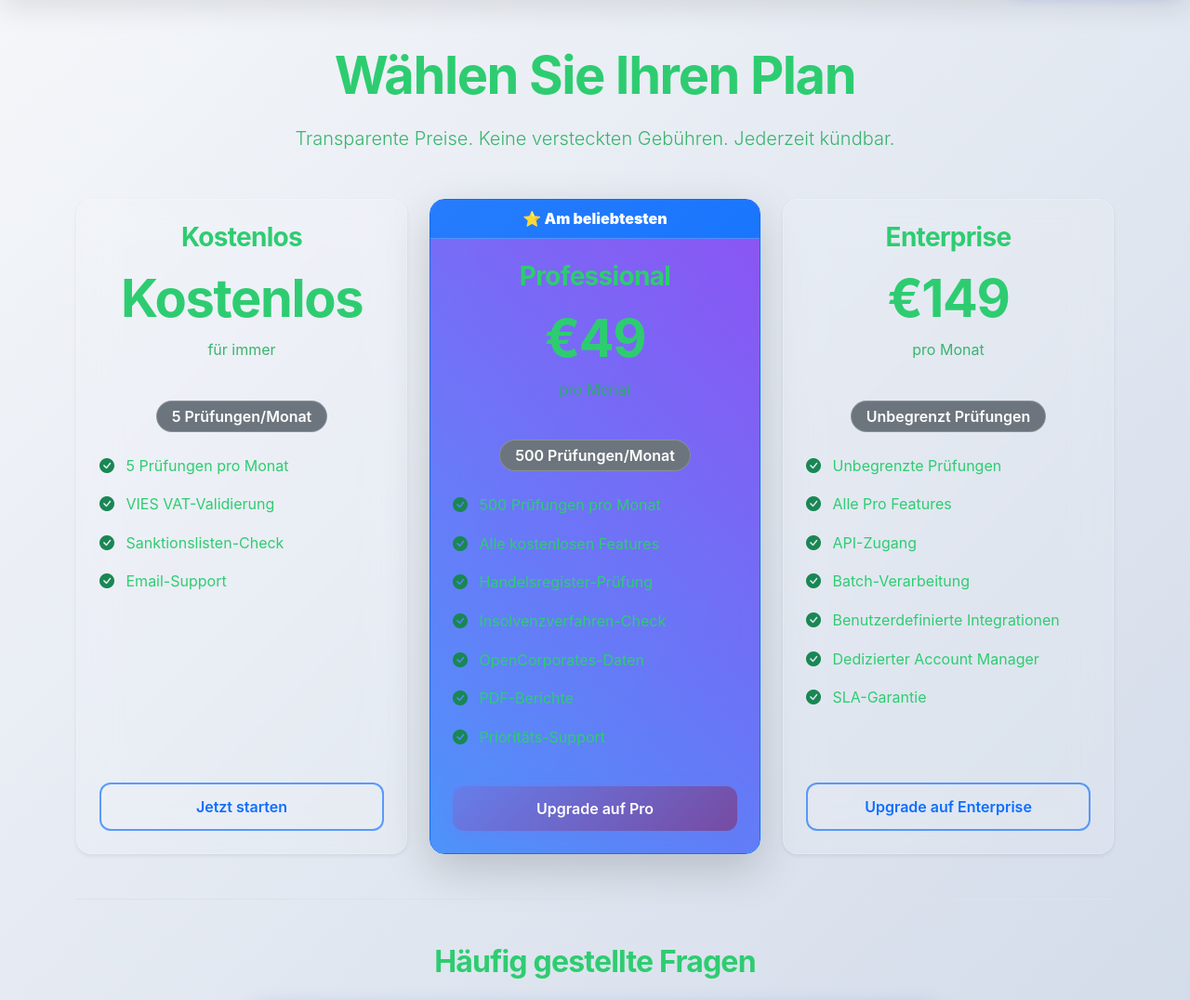
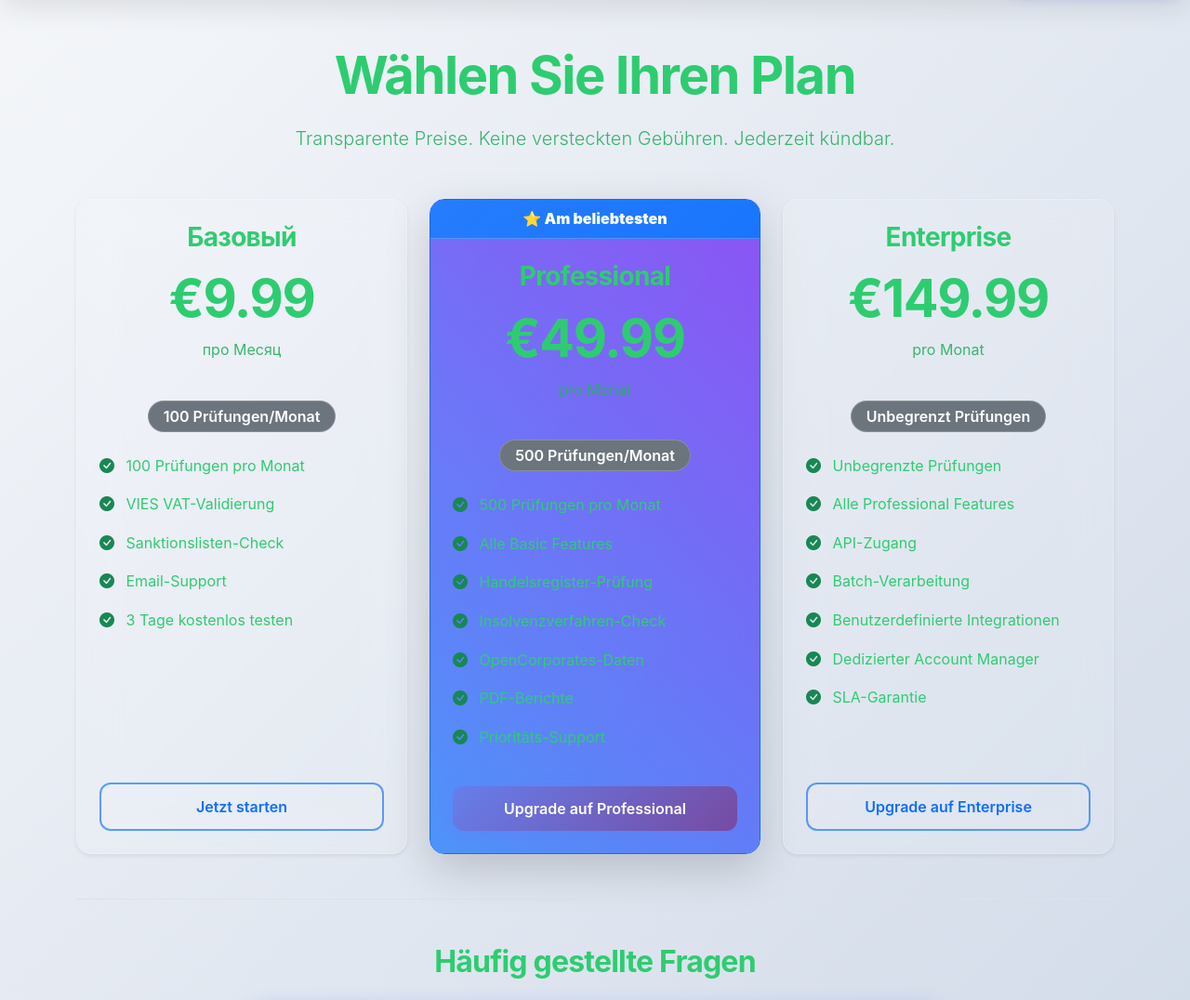
Before and after one commit to pilipandr770/vat-bot-1, a Flask app: page /payments/pricing in a window 1280 px wide. Shown: the part 65-1141 px from the top of the page at 93% size. Run offline with Flask 3, Linux system fonts and the light colour scheme; parts of the project's set-up code (start-up, migrations or seed data) failed here and were passed over; some libraries are stand-ins or nearby versions.

Commit message:
Update pricing: replace free tier with Basic 9.99 plan (100 checks). Rename 'pro' to 'professional' (49.99) and update all UI components

```diff
--- a/payments/routes.py
+++ b/payments/routes.py
@@ -206,50 +206,52 @@ def pricing():
     """
     plans = [
         {
-            'name': 'free',
-            'display_name': 'Kostenlos',
-            'price': 0,
-            'period': 'für immer',
-            'api_calls': 5,
+            'name': 'basic',
+            'display_name': 'Базовый',
+            'price': 9.99,
+            'period': 'про Месяц',
+            'api_calls': 100,
             'features': [
-                '5 Prüfungen pro Monat',
+                '100 Prüfungen pro Monat',
                 'VIES VAT-Validierung',
                 'Sanktionslisten-Check',
-                'Email-Support'
+                'Email-Support',
+                '3 Tage kostenlos testen'
             ],
             'cta': 'Jetzt starten',
-            'cta_url': 'auth.register',
+            'cta_url': 'payments.subscribe',
+            'cta_params': {'plan_name': 'basic'},
             'featured': False
         },
         {
-            'name': 'pro',
+            'name': 'professional',
             'display_name': 'Professional',
-            'price': 49,
+            'price': 49.99,
             'period': 'pro Monat',
             'api_calls': 500,
             'features': [
                 '500 Prüfungen pro Monat',
-                'Alle kostenlosen Features',
+                'Alle Basic Features',
                 'Handelsregister-Prüfung',
                 'Insolvenzverfahren-Check',
                 'OpenCorporates-Daten',
                 'PDF-Berichte',
                 'Prioritäts-Support'
             ],
-            'cta': 'Upgrade auf Pro',
+            'cta': 'Upgrade auf Professional',
             'cta_url': 'payments.subscribe',
-            'cta_params': {'plan_name': 'pro'},
+            'cta_params': {'plan_name': 'professional'},
             'featured': True
         },
         {
             'name': 'enterprise',
             'display_name': 'Enterprise',
-            'price': 149,
+            'price': 149.99,
             'period': 'pro Monat',
             'api_calls': 'Unbegrenzt',
             'features': [
                 'Unbegrenzte Prüfungen',
-                'Alle Pro Features',
+                'Alle Professional Features',
                 'API-Zugang',
                 'Batch-Verarbeitung',
                 'Benutzerdefinierte Integrationen',
```
Also changed, not shown: auth/routes.py (+8 -9 lines), templates/admin/dashboard.html (+6 -4 lines), templates/admin/user_detail.html (+6 -3 lines), templates/admin/users.html (+9 -6 lines), templates/auth/profile.html (+21 -7 lines).
